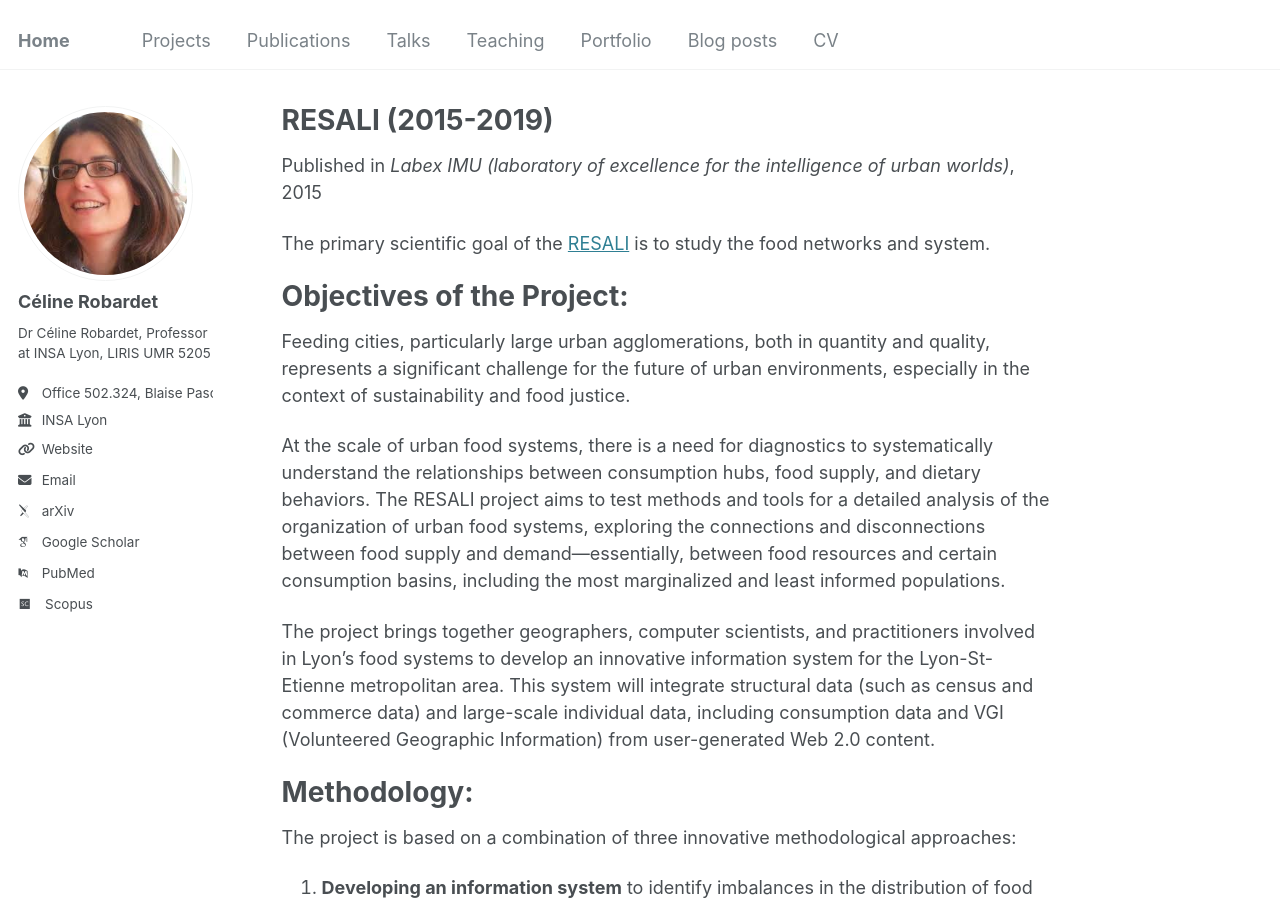
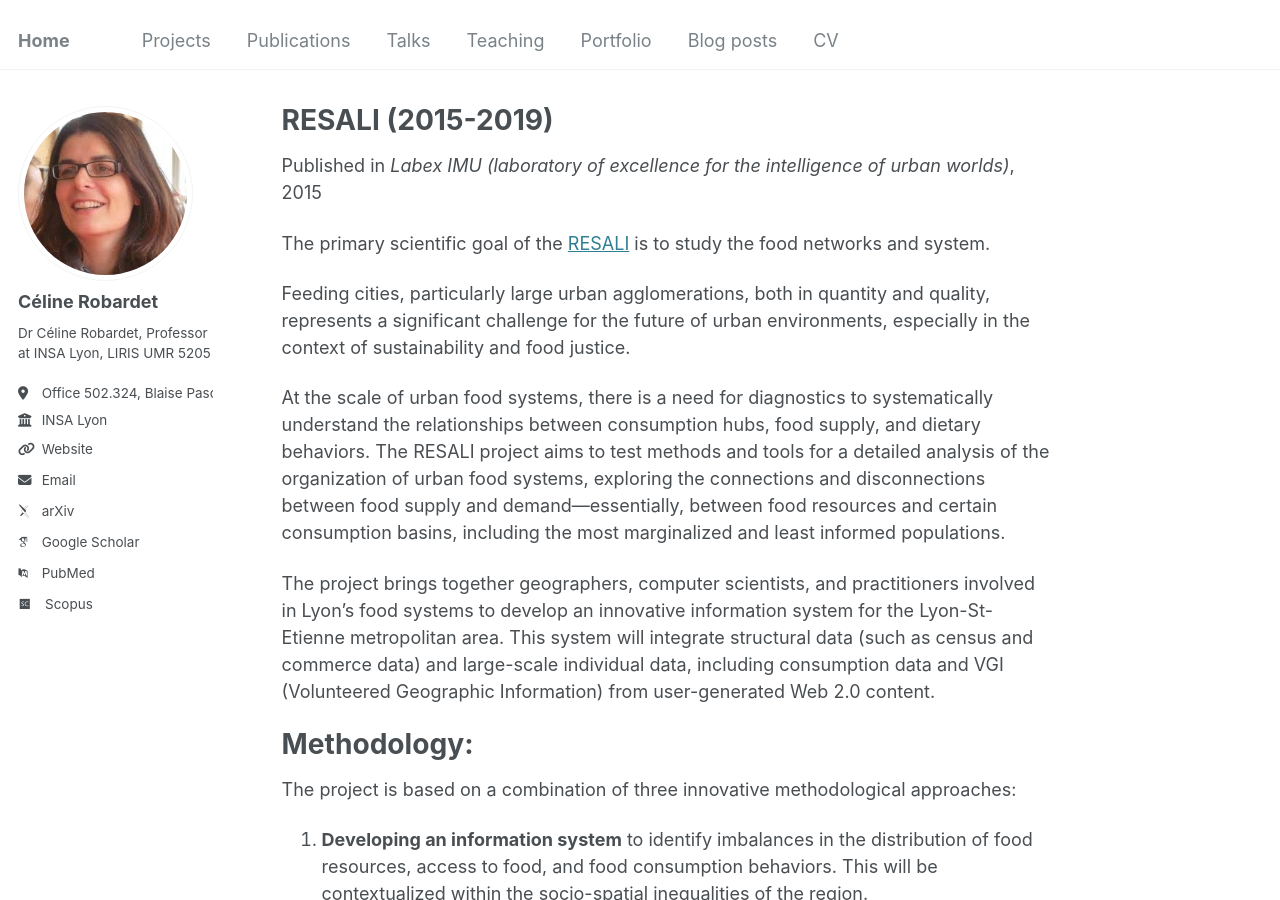
Before and after one commit to crobardet/crobardet.github.io, a Jekyll site: the page built from _projects/2015-resali.md, in a window 1280 px wide and 900 px high. Built offline with Jekyll 4.4.1, drawn with Linux system fonts in a browser that asks for light colours; some web fonts are replaced.

Commit message:
Update 2015-resali.md

```diff
--- a/_projects/2015-resali.md
+++ b/_projects/2015-resali.md
@@ -10,9 +10,6 @@ location: "City, Country"
 
 <p>The primary scientific goal of the <a href="https://imu.msh-lse.fr/projet/resali-reseaux-et-systeme-alimentaire-systemes-dinformation-innovants-et-exploratoires-pour-plus-de-justice-alimentaire-dans-les-metropoles/)">RESALI</a>
  is to study the food networks and system. </p>
-
-Objectives of the Project:
-=====
 
 Feeding cities, particularly large urban agglomerations, both in quantity and quality, represents a significant challenge for the future of urban environments, especially in the context of sustainability and food justice.
 
```
